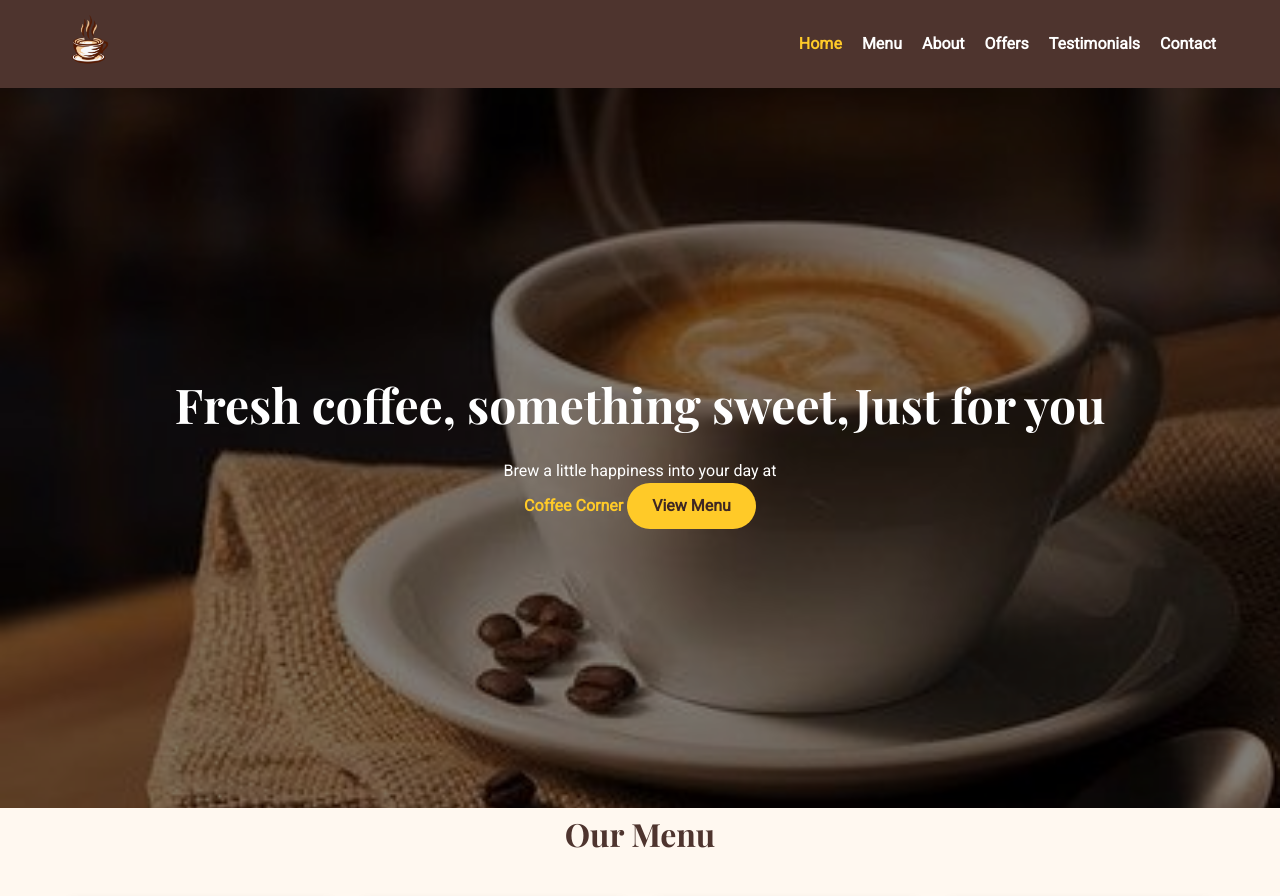
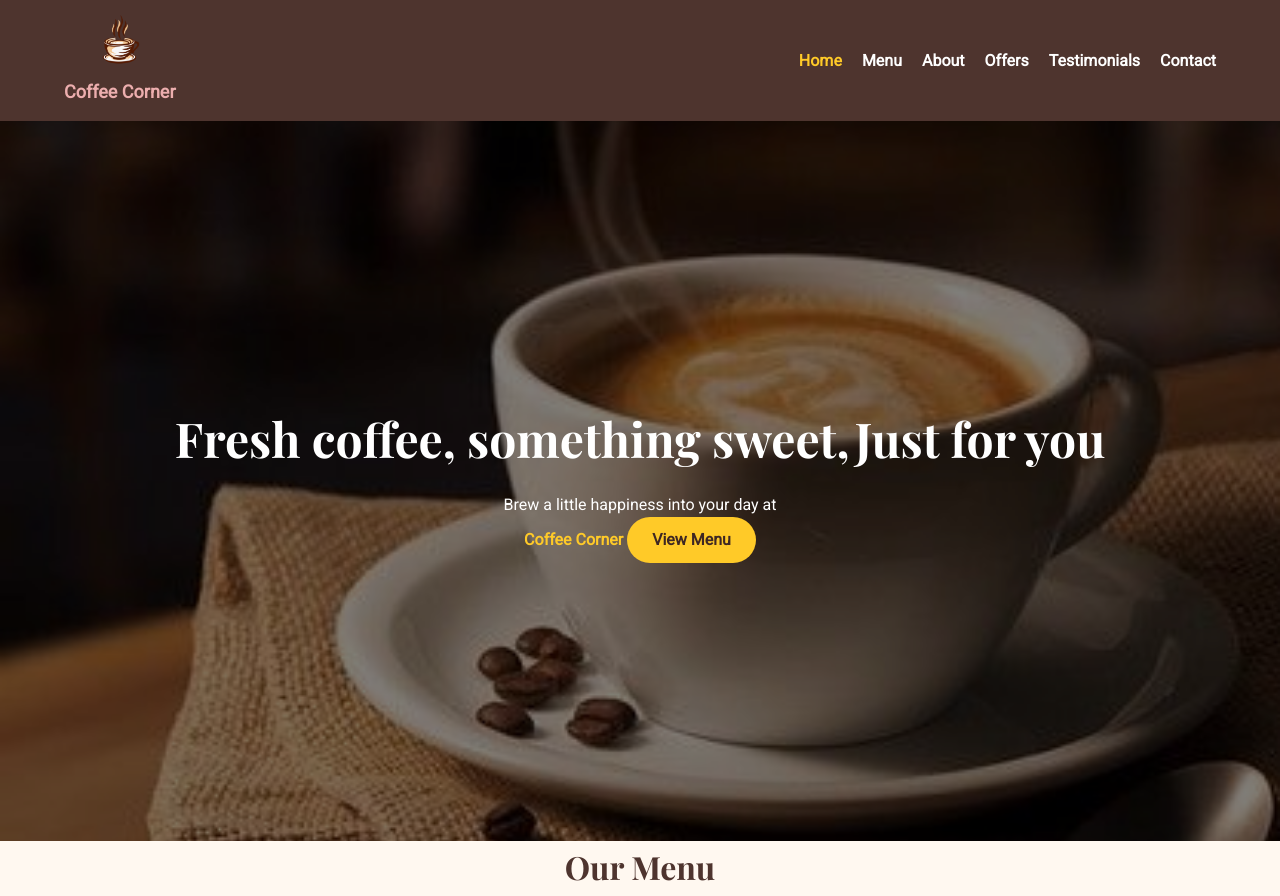
Before and after one commit to Malar172/Coffee-shop, a plain HTML site: page index.html in a window 1280 px wide. Shown: the top 896 px of the page. Drawn offline with nearby package versions, Linux system fonts and the light colour scheme.

Commit message:
fixed a coffee shop name

```diff
--- a/index.html
+++ b/index.html
@@ -10,9 +10,11 @@
 <body>
 
     <header>
+
        <nav class="navbar container">
         <div class="logo">
             <img src="logo1.png"alt="Coffee corner Logo">
+            <p>Coffee Corner</p>
            </div>
 
 
--- a/style.css
+++ b/style.css
@@ -23,6 +23,7 @@ h1, h2, h3 {
     margin: auto;
 }
 /* Navbar */
+
 header {
     background: #4e342e;
     padding: 15px 0;
@@ -39,6 +40,15 @@ header {
     width: 50px;
     height: 50px;
     border-radius: 50%;
+}
+.logo{
+    text-align: center;
+}
+.logo p{
+ color:rgb(236, 174, 174);
+ margin-top:5px;
+ font-size:18px;
+ font-weight:bold;
 }
 .nav-links {
     display: flex;
```
